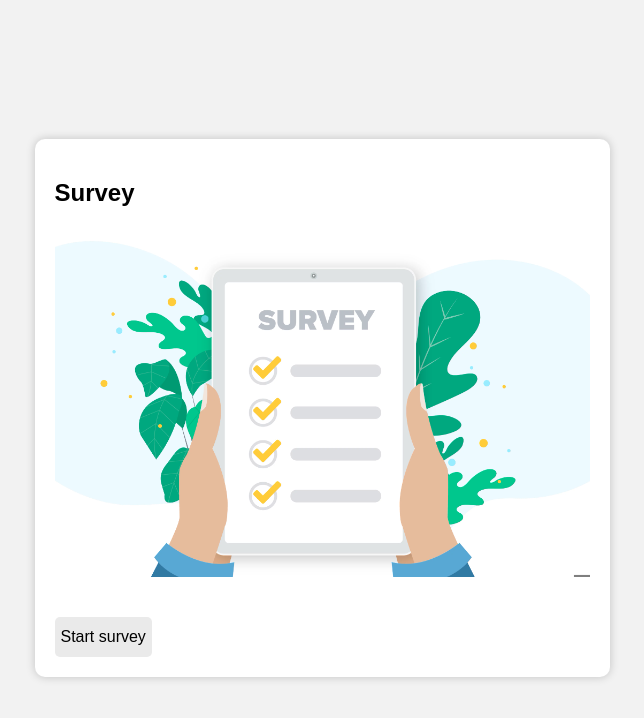
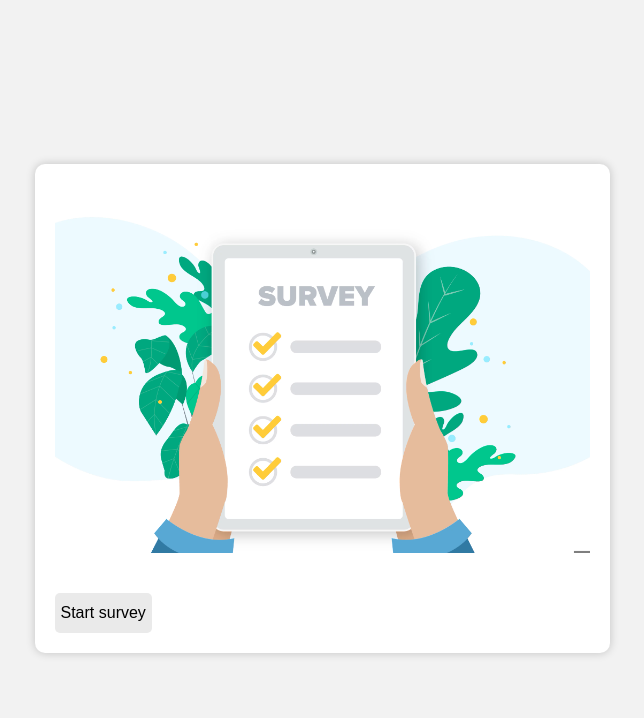
Before and after one commit to AtharvaParkale/survey_quiz, a plain HTML site: page index.html in a window 1280 px wide. Shown: the whole page, without its empty margins (318-962 px from the left). Drawn offline with Linux system fonts and the light colour scheme.

Commit message:
Text changed

```diff
--- a/index.html
+++ b/index.html
@@ -8,7 +8,7 @@
   </head>
   <body>
     <div class="quiz-container">
-      <h2>Survey</h2>
+      <!-- <h2>Survey</h2> -->
       <div id="question-container">
         <p id="question-text"></p>
         <div id="image-container">
```
